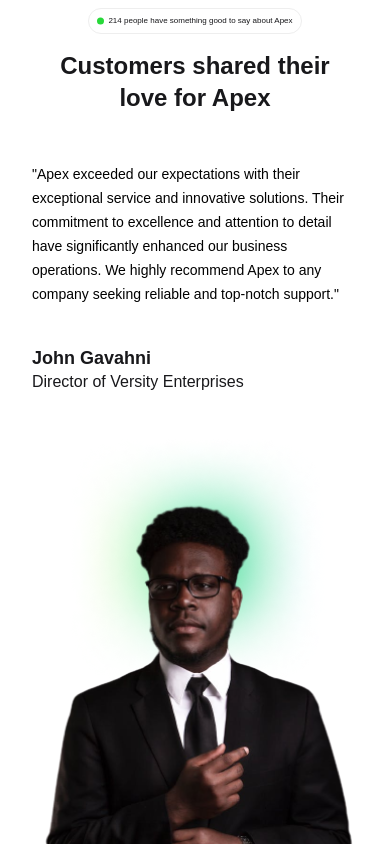
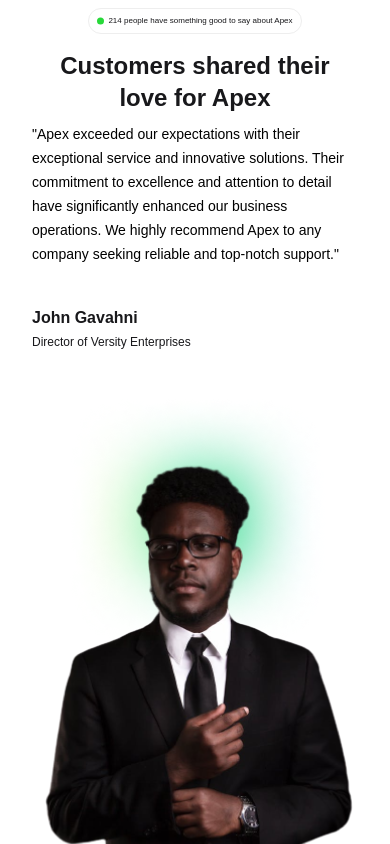
Before and after one commit to mohdnas0001/apex, a Next.js app: page / in a window 390 px wide. Shown: the part 2680-3524 px from the top of the page. Built offline with nearby package versions, Linux system fonts and the light colour scheme; a web font is replaced by a local one.

Commit message:
half complete

```diff
--- a/src/components/HireTalent.tsx
+++ b/src/components/HireTalent.tsx
@@ -6,22 +6,22 @@
     <div className="relative mx-auto my-10 h-auto w-full max-w-7xl items-center justify-between bg-[#ECF5FF] lg:p-10">
       <div className="flex w-full flex-col justify-between gap-10 lg:flex-row">
         <div className="mt-10 flex flex-col items-start justify-center gap-4 p-4 lg:w-[531px]">
-          <p className="text-start font-sans text-4xl font-semibold leading-tight">
+          <p className=" text-center md:text-start font-sans text-xl md:text-4xl font-semibold leading-tight">
             We streamline the process of hiring exceptional teams for your
             projects.
           </p>
-          <p className="text-start font-sans text-base font-normal">
+          <p className="text-center md:text-start font-sans text-base md:text-base font-normal">
             Our platform connects you with skilled professionals who are
             perfectly matched to your needs, ensuring your business achieves its
             goals with efficiency and expertise.
           </p>
-          <div className="relative flex h-12 w-full items-center justify-start overflow-hidden rounded-lg md:h-12 lg:h-28">
+          <div className="relative flex h-12 w-full items-center justify-center md:justify-start overflow-hidden rounded-lg md:h-12 lg:h-28">
             <Image
               src="/Blur.svg"
               alt="Background Image"
               width={153}
-              height={61}
-              className="absolute left-0 h-full object-cover"
+              height={161}
+              className="absolute md:left-0 h-full object-cover"
             />
             <button className="relative z-10 ml-2 transform rounded-lg bg-black px-12 py-2 text-[8px] font-bold text-white shadow-lg transition duration-300 ease-in-out hover:scale-105 md:px-8 md:py-1 md:text-xs lg:px-14 lg:py-2 lg:text-base">
               Hire Talents
--- a/src/components/Testimonial.tsx
+++ b/src/components/Testimonial.tsx
@@ -30,7 +30,7 @@
       </div>
       <div className="relative mt-2 flex w-full items-center justify-center">
         <div className="flex w-full flex-col items-center justify-center gap-10 lg:w-auto lg:flex-row lg:gap-20">
-          <div className="mt-10 flex flex-col items-start justify-center gap-10 text-start font-sans text-sm leading-6 md:mt-28 md:text-base md:leading-8 lg:w-[550px] lg:gap-20">
+          <div className="lg:mt-10 flex flex-col items-start justify-center gap-10 text-start font-sans text-sm leading-6 md:mt-28 md:text-base md:leading-8 lg:w-[550px] lg:gap-20">
             <p className="font-regular">
               &quot;Apex exceeded our expectations with their exceptional
               service and innovative solutions. Their commitment to excellence
@@ -39,10 +39,10 @@
               reliable and top-notch support.&quot;
             </p>
             <div className="flex w-full flex-col items-start justify-end font-sans text-gray-900 md:mt-20 lg:text-white">
-              <p className="text-lg font-bold leading-6 md:text-xl">
+              <p className="text-base font-bold leading-6 md:text-xl">
                 John Gavahni
               </p>
-              <p className="text-base font-medium leading-6 md:text-lg">
+              <p className="text-xs font-medium leading-6 md:text-lg">
                 Director of Versity Enterprises
               </p>
             </div>
@@ -53,7 +53,7 @@
               height={280}
               alt="testimonial"
               src="/Testimonial.png"
-              className="relative"
+              className="relative w-full h-auto"
             />
           </div>
         </div>
```
